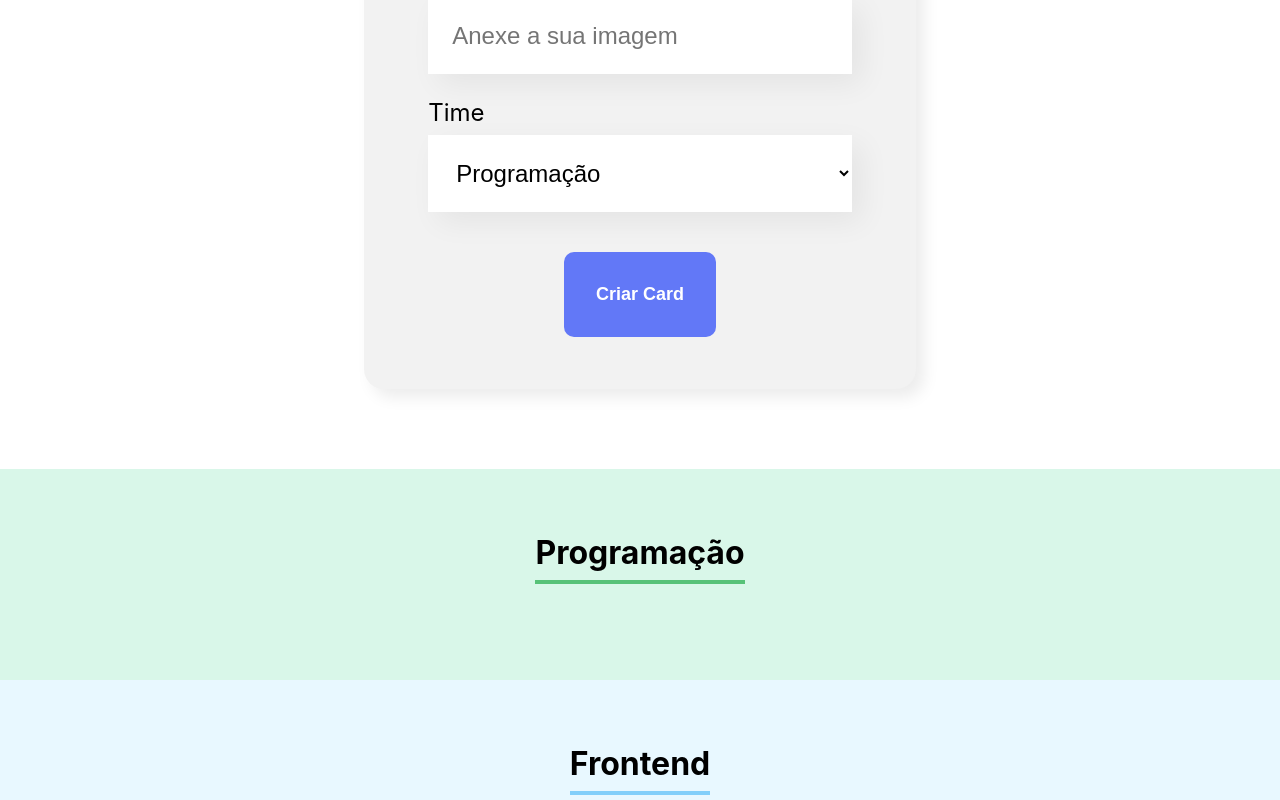
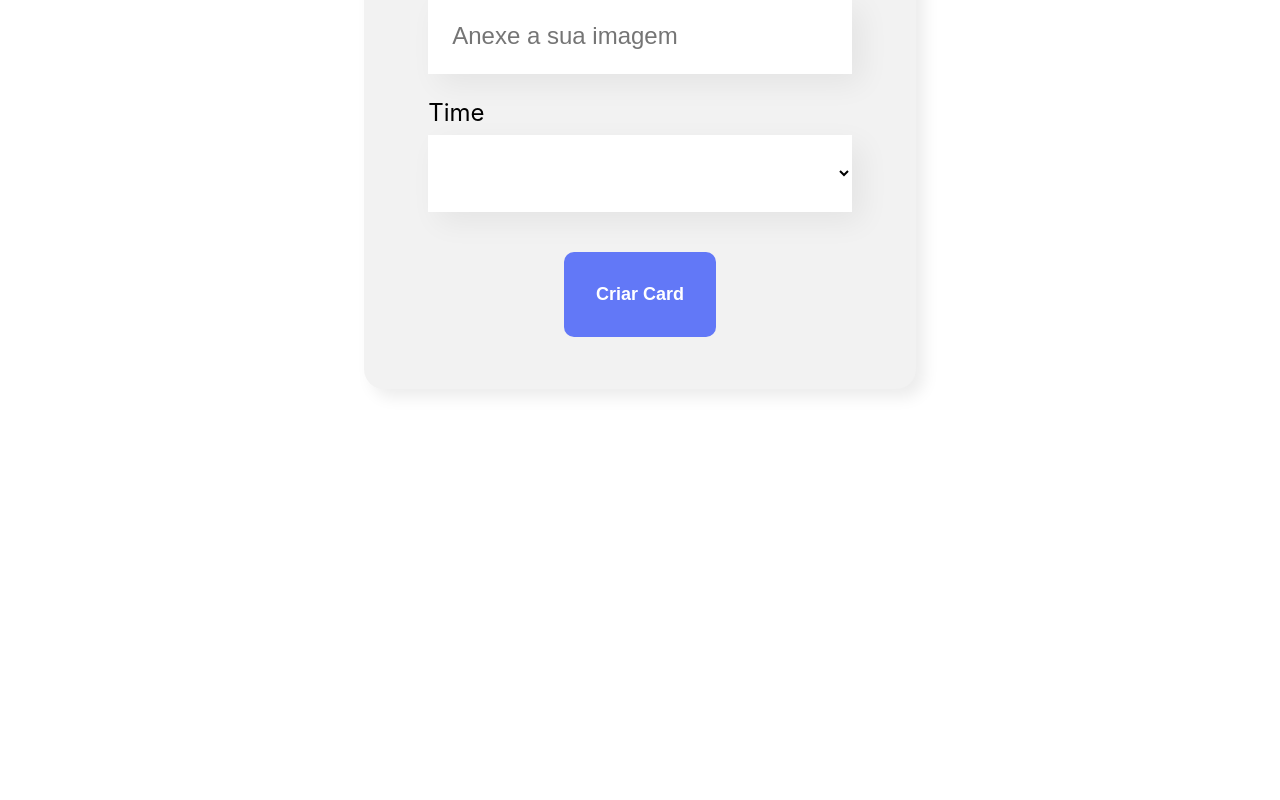
Before and after one commit to LuanD3V/Alura, a React (Create React App) app: page / in a window 1280 px wide. Shown: the part 1000-1800 px from the top of the page. After the commit the page ends 1469 px from the top, so only its background shows below. Built offline with nearby package versions, Linux system fonts and the light colour scheme.

Commit message:
Alterando comportamento do formulário e corringindo erros

```diff
--- a/src/componentes/Colaborador/index.js
+++ b/src/componentes/Colaborador/index.js
@@ -1,11 +1,11 @@
 import './colaborador.css'
 
-const Colaborador = ({nome, cargo, imagem}) => {
+const Colaborador = ({nome, cargo, imagem, corDeFundo}) => {
 
     return (
         <div className='colaborador'>
 
-            <div className='cabecalho'>
+            <div className='cabecalho' style={{backgroundColor: corDeFundo}}>
                 <img src={imagem} alt={nome}/>
             </div>
 
--- a/src/componentes/Formulario/index.js
+++ b/src/componentes/Formulario/index.js
@@ -17,6 +17,10 @@ const Formulario = (props) => {
             imagem,
             time
         })
+        setNome('')
+        setCargo('')
+        setImagem('')
+        setTime('')
     }
 
     const [nome, setNome] = useState('')
--- a/src/componentes/ListaSuspensa/index.js
+++ b/src/componentes/ListaSuspensa/index.js
@@ -10,6 +10,7 @@ const ListaSuspensa = (props) => {
             valor={props.valor}
             onChange={evento => props.aoAlterar(evento.target.value)}
             >
+                <option value={''}></option>
                 {props.itens.map(item => <option key={item}>{item}</option>)}
             </select>
         </div>
--- a/src/componentes/time/index.js
+++ b/src/componentes/time/index.js
@@ -4,11 +4,13 @@ import './time.css'
 const Time = (props) => {
 
     return (
-        <section className='containerTime' style={{backgroundColor: props.corSecundaria}}>
+        props.colaboradores.length > 0 && <section className='containerTime' style={{backgroundColor: props.corSecundaria}}>
             <h3 style={{borderColor: props.corPrimaria}}>{props.nomeTime}</h3>
             <div className='colaboradores'>
                 {props.colaboradores.map(colaborador =>
                 <Colaborador
+                corDeFundo={props.corPrimaria}
+                key={colaborador.nome}
                 nome={colaborador.nome}
                 cargo={colaborador.cargo}
                 imagem={colaborador.imagem}
--- a/src/home/index.js
+++ b/src/home/index.js
@@ -49,7 +49,6 @@ const Home = () => {
     const [colaboradores, setColaboradores] = useState([])
 
     const novoColaboradorCadastrado = (colaborador) => {
-        console.log(colaborador)
         setColaboradores([...colaboradores, colaborador])
     }
 
```
